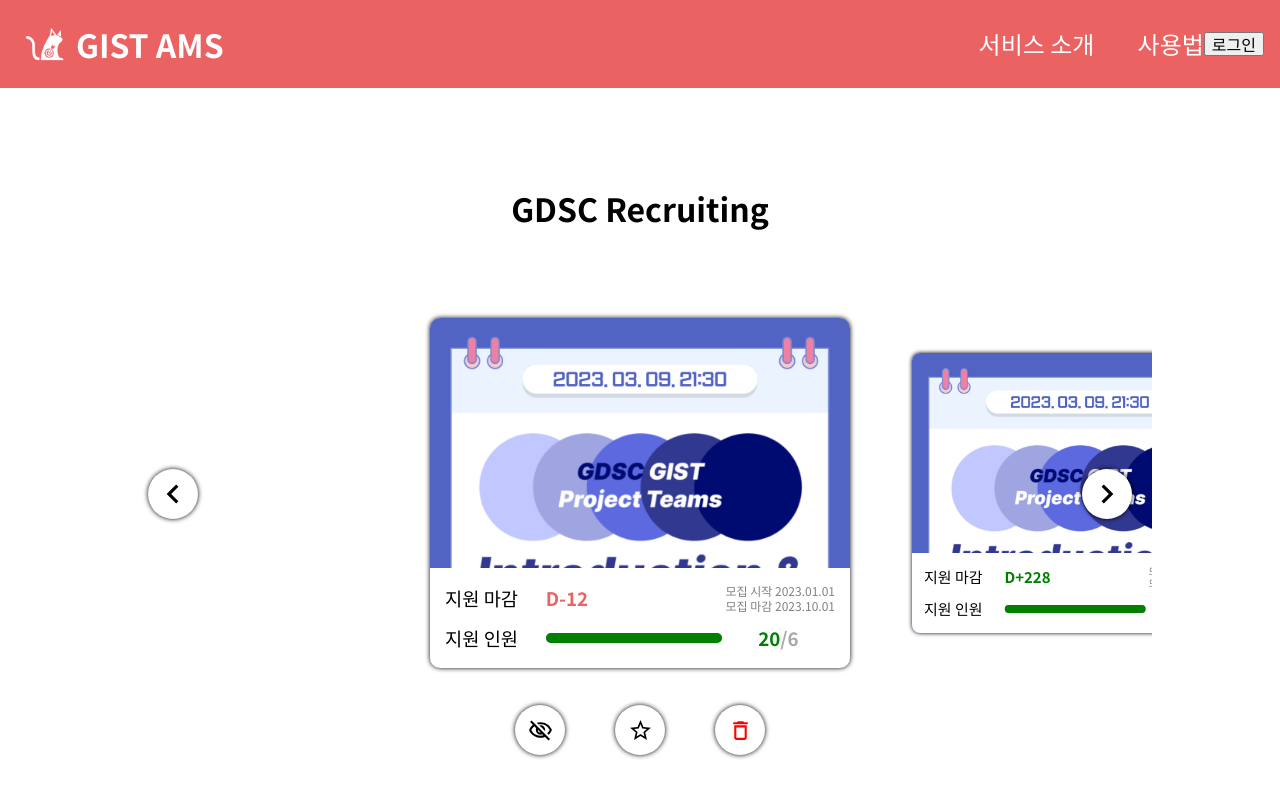
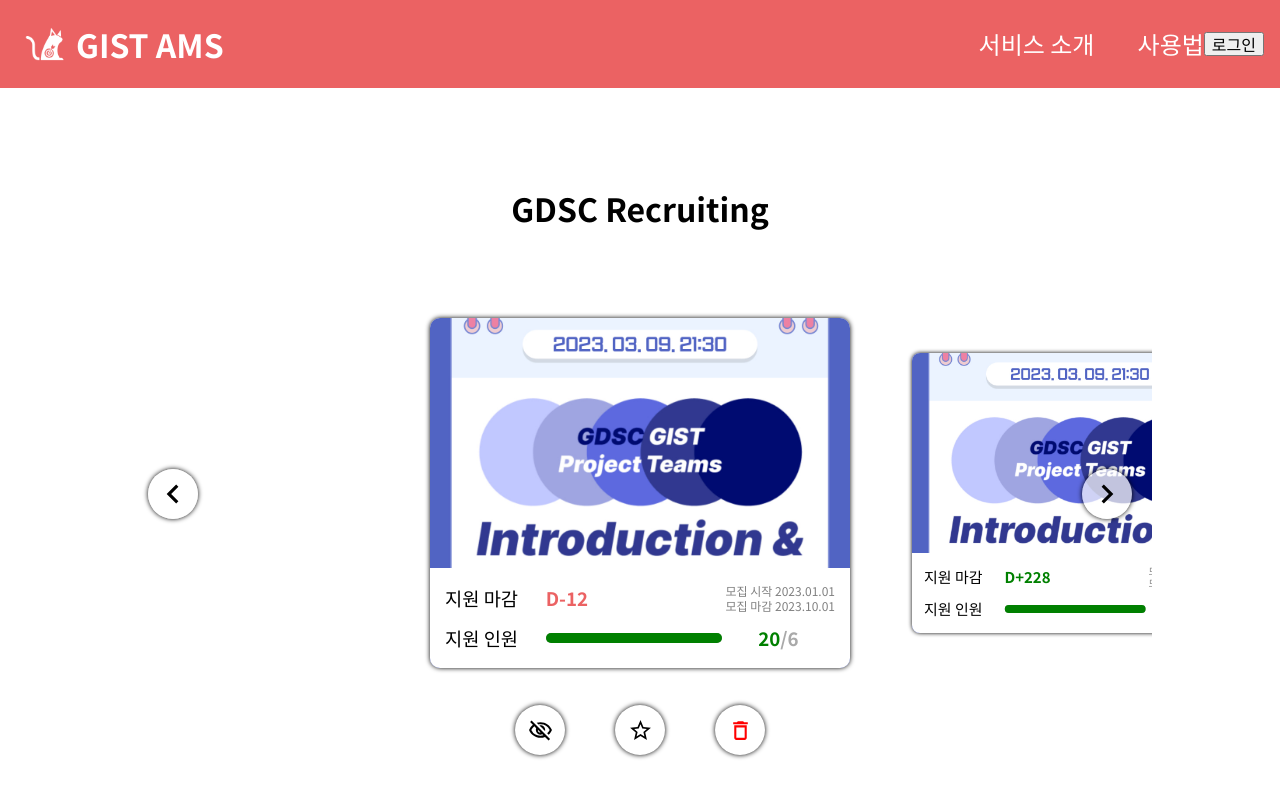
Before and after one commit to gsainfoteam/ziggle-ams-fe, a React (Vite) app: page / in a window 1280 px wide. Built offline with nearby package versions, Linux system fonts and the light colour scheme.

Commit message:
🎨 Resolving PaperStar's feedback attempt2

```diff
--- /dev/null
+++ b/src/pages/Board/FetchProjectsDataFromDB.ts
@@ -0,0 +1,26 @@
+import dayjs from "dayjs";
+
+import ProjectsDataFromDB from "./ProjectsDataFromDB";
+
+async function FetchProjectsDataFromDB() {
+  const ProjectsData = await ProjectsDataFromDB.map((projectData) => ({
+    ...projectData,
+    start_date: dayjs(projectData.start_date),
+    end_date: dayjs(projectData.end_date),
+  })); // TODO: Replace with actual fetch function later
+  return ProjectsData;
+}
+
+export default FetchProjectsDataFromDB;
+
+export interface ProjectData {
+  start_date: dayjs.Dayjs;
+  end_date: dayjs.Dayjs;
+  project_uuid: string;
+  title: string;
+  image_url: string;
+  recruit_num: number;
+  state: boolean;
+  application_uuid: string;
+  admin_uuid: string[];
+}
--- a/src/pages/Board/components/Carousel/AddProjectCard.tsx
+++ b/src/pages/Board/components/Carousel/AddProjectCard.tsx
@@ -1,48 +1,16 @@
 import { MdOutlineAdd } from "react-icons/md";
-import styled, { css } from "styled-components";
 
 import CircularButton from "../CircularButton";
-import { ProjectCardWidth } from "./cssConst";
-
-const Paper = styled.div<{ ProjectCardWidth: string; focused: boolean }>`
-  display: flex;
-  flex-direction: column;
-  position: relative;
-  justify-content: center;
-  align-items: center;
-  gap: 30px;
-  overflow: hidden;
-  width: ${({ ProjectCardWidth }) => ProjectCardWidth};
-  height: 350px;
-  border-radius: 10px;
-  background-color: white;
-  border: 1px solid darkgray;
-  &:hover {
-    box-shadow: 0 0 5px;
-    cursor: pointer;
-  }
-  &:active {
-    box-shadow: 0 0 2px;
-  }
-  ${({ focused }) => {
-    if (!focused) {
-      return css`
-        transform: scale(0.8);
-      `;
-    }
-  }}
-  transition: transform 1s ease;
-`;
+import Paper from "./Paper";
+import Title from "./Title";
 
 function AddProjectCard({ focused }: { focused: boolean }) {
   return (
-    <Paper ProjectCardWidth={ProjectCardWidth} focused={focused}>
-      <>
-        <h1>새 모집 프로젝트 시작하기</h1>
-        <CircularButton color={"lightgray"} shadow={false}>
-          <MdOutlineAdd size={50} />
-        </CircularButton>
-      </>
+    <Paper focused={focused} outline shadow={false}>
+      <Title title={"새 모집 프로젝트 시작하기"} />
+      <CircularButton color={"lightgray"} shadow={false}>
+        <MdOutlineAdd size={50} />
+      </CircularButton>
     </Paper>
   );
 }
--- a/src/pages/Board/components/Carousel/Carousel.tsx
+++ b/src/pages/Board/components/Carousel/Carousel.tsx
@@ -34,18 +34,15 @@ const SlidesSection = styled.section`
   padding: 20px 0 20px 0;
 `;
 
-interface SlidesContainerProps {
-  index: number;
-  CarouselWidth: string;
-  ProjectCardWidth: string;
-}
-const SlidesContainer = styled.div<SlidesContainerProps>`
+const SlidesContainer = styled.div<{ focusIndex: number }>`
   --gap: 20px;
+  --ProjectCardWidth: ${ProjectCardWidth};
+  --CarouselWidth: ${CarouselWidth};
   display: flex;
   flex-direction: row;
   gap: var(--gap);
-  transform: ${({ index, CarouselWidth, ProjectCardWidth }) =>
-    `translateX(calc(${CarouselWidth} / 2 - ${ProjectCardWidth} / 2 - (${ProjectCardWidth} + var(--gap)) * ${index}))`};
+  transform: ${({ focusIndex }) =>
+    `translateX(calc(var(--CarouselWidth) / 2 - var(--ProjectCardWidth) / 2 - (var(--ProjectCardWidth) + var(--gap)) * ${focusIndex}))`};
   transition: all 1s ease;
 `;
 const ControlsSection = styled.section`
@@ -65,31 +62,25 @@ const SlideShiftButton = styled(CircularButton)<SlideShiftButtonProps>`
   position: absolute;
   right: ${({ direction }) => direction === "right" && "20px"};
   left: ${({ direction }) => direction === "left" && "20px"};
+  background-color: rgba(255, 255, 255, 0.7);
 `;
 
 function Carousel() {
   const { projectsData, focusIndex, nextSlide, previousSlide, deleteProject } =
     useCarousel();
-
   const isNotEnd = focusIndex < projectsData.length;
 
   return (
     <div>
       <TitleSection>
-        {focusIndex < projectsData.length && (
-          <Title title={projectsData[focusIndex].title} />
-        )}
+        {isNotEnd && <Title title={projectsData[focusIndex].title} />}
       </TitleSection>
       <SlidesSection>
-        <SlidesContainer
-          index={focusIndex}
-          CarouselWidth={CarouselWidth}
-          ProjectCardWidth={ProjectCardWidth}
-        >
+        <SlidesContainer focusIndex={focusIndex}>
           {projectsData.map((projectData, i) => (
             <ProjectCard
               key={projectData.project_uuid}
-              focused={i == focusIndex}
+              focused={i === focusIndex}
               projectData={projectData}
             />
           ))}
--- /dev/null
+++ b/src/pages/Board/components/Carousel/Paper.tsx
@@ -0,0 +1,37 @@
+import styled from "styled-components";
+
+import { ProjectCardWidth } from "./cssConst";
+
+interface PaperProps {
+  focused?: boolean;
+  shadow?: boolean;
+  outline?: boolean;
+}
+
+const Paper = styled.div<PaperProps>`
+  --ProjectCardWidth: ${ProjectCardWidth};
+  display: flex;
+  flex-direction: column;
+  position: relative;
+  justify-content: center;
+  align-items: center;
+  gap: 30px;
+  overflow: hidden;
+  width: var(--ProjectCardWidth);
+  height: 350px;
+  border-radius: 10px;
+  background-color: white;
+  ${({ outline = false }) => outline && "border: 1px solid darkgray"};
+  ${({ shadow = true }) => shadow && "box-shadow: 0 0 5px"};
+  &:hover {
+    box-shadow: 0 0 10px;
+    cursor: pointer;
+  }
+  &:active {
+    box-shadow: 0 0 3px;
+  }
+  transform: ${({ focused = true }) => !focused && "scale(0.8)"};
+  transition: transform 1s ease;
+`;
+
+export default Paper;
--- a/src/pages/Board/components/Carousel/ProjectCard.tsx
+++ b/src/pages/Board/components/Carousel/ProjectCard.tsx
@@ -1,32 +1,12 @@
-import dayjs from "dayjs";
 import styled from "styled-components";
 
 import thumbnailUrl from "/src/assets/dummy_thumbnail.jpg";
 
-import { ProjectCardWidth } from "./cssConst";
+import { ProjectData } from "../../FetchProjectsDataFromDB";
 import MiniDueWidget from "./MiniWidget/MiniDueWidget";
 import MiniRecruitStatWidget from "./MiniWidget/MiniRecruitStatWidget";
+import Paper from "./Paper";
 
-const Paper = styled.div<{ ProjectCardWidth: string; focused: boolean }>`
-  display: flex;
-  flex-direction: column;
-  position: relative;
-  overflow: hidden;
-  width: ${({ ProjectCardWidth }) => ProjectCardWidth};
-  height: 350px;
-  border-radius: 10px;
-  background-color: white;
-  box-shadow: 0 0 5px;
-  &:hover {
-    box-shadow: 0 0 10px;
-    cursor: pointer;
-  }
-  &:active {
-    box-shadow: 0 0 3px;
-  }
-  transform: ${({ focused }) => !focused && "scale(0.8)"};
-  transition: transform 1s ease;
-`;
 const Thumbnail = styled.img`
   width: 100%;
   object-fit: cover;
@@ -42,19 +22,6 @@ const WidgetSection = styled.div`
   padding: 10px 0 10px 0;
 `;
 
-interface ProjectData {
-  start_date: dayjs.Dayjs;
-  end_date: dayjs.Dayjs;
-  project_uuid: string;
-  title: string;
-  image_url: string;
-  recruit_num: number;
-  state: boolean;
-  application_uuid: string;
-  admin_uuid: string[];
-}
-[];
-
 function ProjectCard({
   projectData,
   focused,
@@ -62,15 +29,17 @@ function ProjectCard({
   projectData: ProjectData;
   focused: boolean;
 }) {
+  const { start_date, end_date } = projectData; // TODO: get recruit stat from DB
+
   return (
-    <Paper ProjectCardWidth={ProjectCardWidth} focused={focused}>
+    <Paper focused={focused}>
       <Thumbnail src={thumbnailUrl} />
       <WidgetSection>
-        <MiniDueWidget
-          start_date={projectData.start_date}
-          end_date={projectData.end_date}
+        <MiniDueWidget start_date={start_date} end_date={end_date} />
+        <MiniRecruitStatWidget // TODO: put values from DB
+          current_applicants_num={20}
+          target_recruit_num={6}
         />
-        <MiniRecruitStatWidget />
       </WidgetSection>
     </Paper>
   );
--- a/src/pages/Board/components/Carousel/useCarousel.tsx
+++ b/src/pages/Board/components/Carousel/useCarousel.tsx
@@ -1,17 +1,20 @@
-import dayjs from "dayjs";
-import { useState } from "react";
+import { useEffect, useState } from "react";
 
-import ProjectsData from "../../ProjectsDataFromDB";
+import FetchProjectsDataFromDB, {
+  ProjectData,
+} from "../../FetchProjectsDataFromDB";
 
 function useCarousel() {
   const [focusIndex, setFocusIndex] = useState(0);
-  const [projectsData, setProjectData] = useState(
-    ProjectsData.map((projectData) => ({
-      ...projectData,
-      start_date: dayjs(projectData.start_date),
-      end_date: dayjs(projectData.end_date),
-    })),
-  ); // TODO: fetch from DB later
+  const [projectsData, setProjectsData] = useState<ProjectData[]>([]);
+
+  useEffect(() => {
+    const fetchProjectData = async () => {
+      const response = await FetchProjectsDataFromDB();
+      setProjectsData(response);
+    };
+    fetchProjectData();
+  }, []);
 
   const nextSlide = () => {
     setFocusIndex((currentFocusIndex) =>
@@ -19,18 +22,16 @@ function useCarousel() {
     );
   };
   const previousSlide = () => {
-    setFocusIndex((currentFocusIndex) =>
-      currentFocusIndex > 0 ? currentFocusIndex - 1 : 0,
-    );
+    setFocusIndex((currentFocusIndex) => Math.max(currentFocusIndex - 1, 0));
   };
 
   const deleteProject = () => {
     const targetProjectUUID = projectsData[focusIndex].project_uuid;
-    setProjectData((currentProjectData) =>
+    setProjectsData((currentProjectData) =>
       currentProjectData.filter(
         (projectData) => projectData.project_uuid !== targetProjectUUID,
       ),
-    ); // TODO: remove from DB later
+    ); // TODO: remove from actual DB later
   };
 
   return { projectsData, focusIndex, nextSlide, previousSlide, deleteProject };
--- a/src/pages/Board/components/CircularButton.tsx
+++ b/src/pages/Board/components/CircularButton.tsx
@@ -1,9 +1,10 @@
 import { ButtonHTMLAttributes } from "react";
-import styled, { css } from "styled-components";
+import styled from "styled-components";
 
-export interface CircularButtonProps {
+interface CircularButtonProps {
   color?: string;
   shadow?: boolean;
+  outline?: boolean;
   size?: number;
 }
 
@@ -15,24 +16,16 @@ const Button = styled.button<CircularButtonProps>`
   height: ${({ size }) => size ?? 50}px;
   border-radius: 50%;
   border: none;
-  background-color: ${({ color }) => color || "white"};
+  background-color: ${({ color }) => color ?? "white"};
+  ${({ outline = false }) => outline && "border: 1px solid darkgray"};
+  ${({ shadow = true }) => shadow && "box-shadow: 0 0 5px"};
   &:hover {
+    box-shadow: 0 0 10px;
     cursor: pointer;
   }
-  ${({ shadow = true }) =>
-    shadow
-      ? css`
-          box-shadow: 0 0 5px;
-          &:hover {
-            box-shadow: 0 0 10px;
-          }
-          &:active {
-            box-shadow: 0 0 3px;
-          }
-        `
-      : css`
-          box-shadow: none;
-        `}
+  &:active {
+    box-shadow: 0 0 3px;
+  }
 `;
 
 function CircularButton({
--- a/src/pages/Board/index.tsx
+++ b/src/pages/Board/index.tsx
@@ -11,15 +11,15 @@ const BoardLayout = styled.div`
   width: 100%;
   height: 100%;
 `;
-const CarouselSection = styled.div<{ CarouselWidth: string }>`
-  ${({ CarouselWidth }) => `width: ${CarouselWidth}`}
+const CarouselSection = styled.div`
+  width: ${CarouselWidth};
 `;
 
 const BoardPage = () => {
   return (
     <>
       <BoardLayout>
-        <CarouselSection CarouselWidth={CarouselWidth}>
+        <CarouselSection>
           <Carousel />
         </CarouselSection>
       </BoardLayout>
```
Also changed, not shown: src/pages/Board/components/Carousel/MiniWidget/MiniRecruitStatWidget.tsx (+19 -11 lines).
